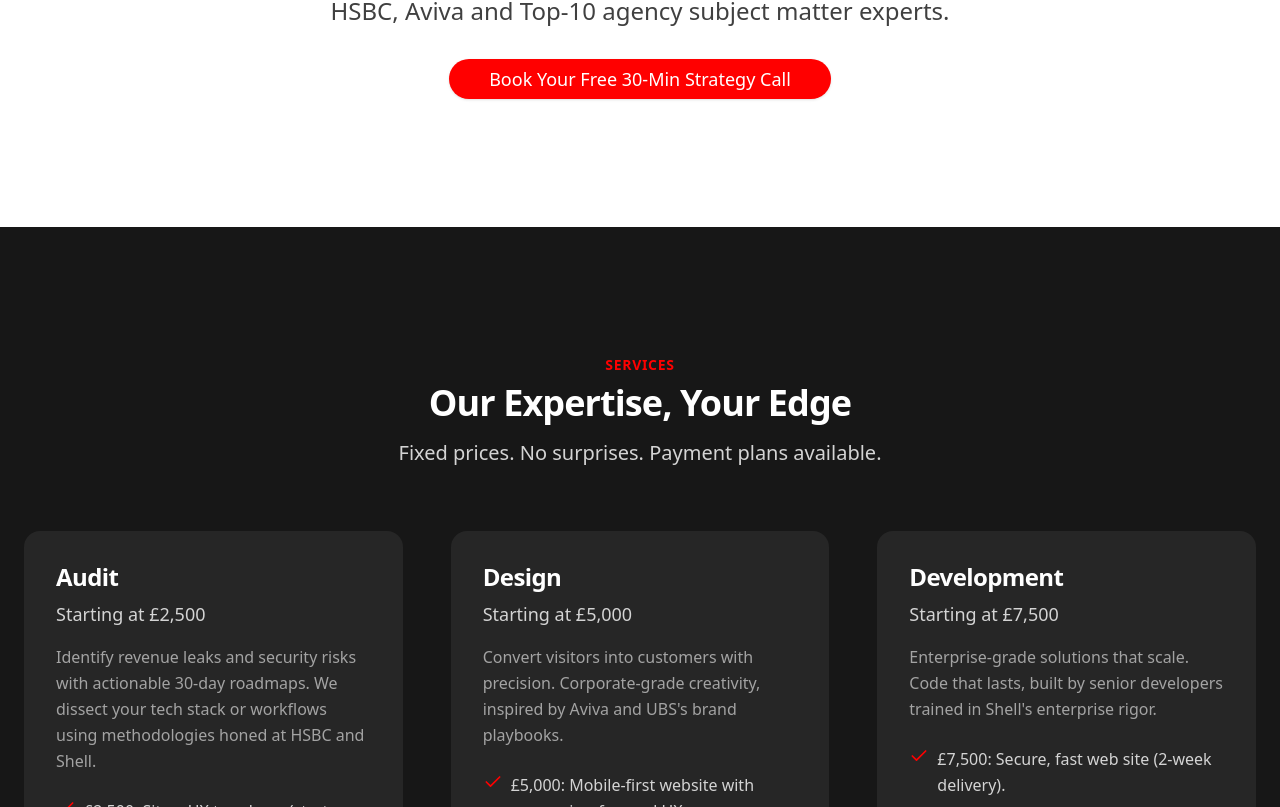
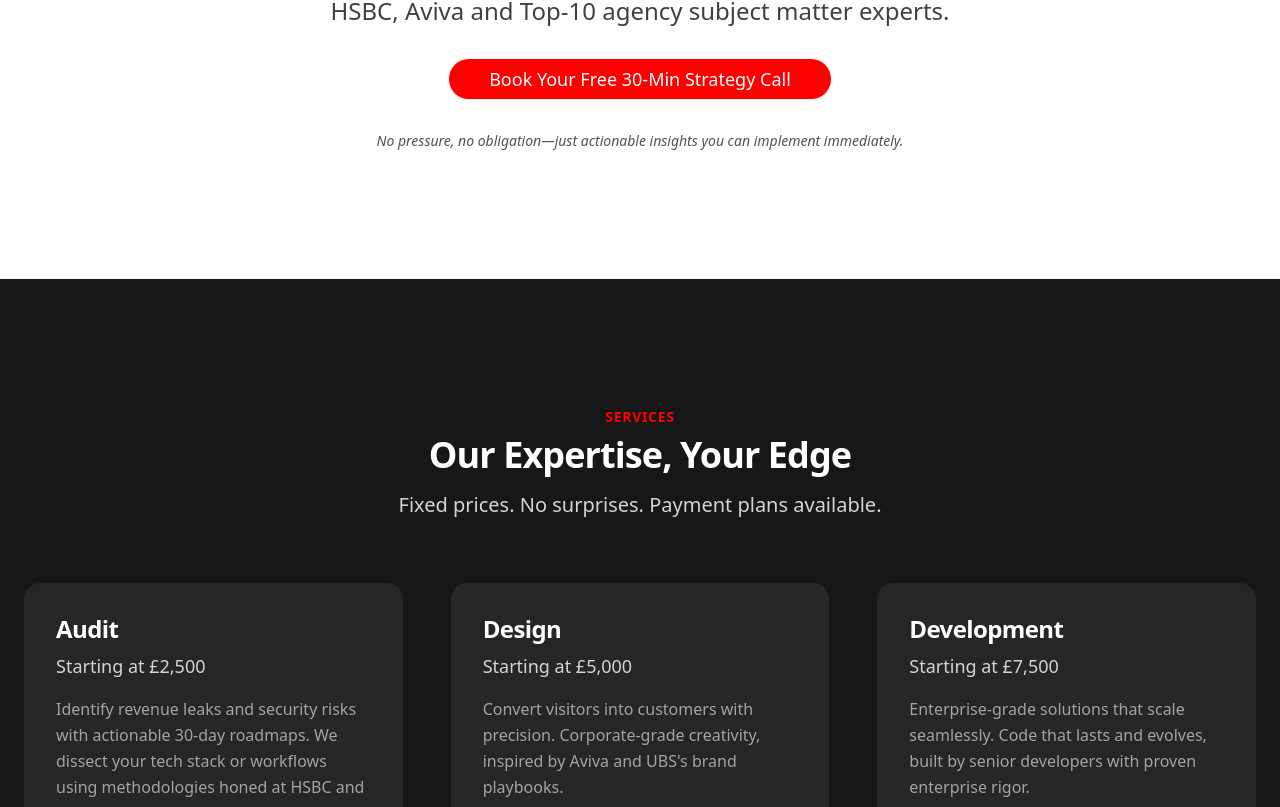
Before and after one commit to hasanakyol/profusion, a Next.js app: page / in a window 1280 px wide. Shown: the part 433-1240 px from the top of the page. Built offline with nearby package versions, Linux system fonts and the light colour scheme.

Commit message:
modified:   app/page.tsx

```diff
--- a/app/page.tsx
+++ b/app/page.tsx
@@ -81,6 +81,9 @@ export default function Home() {
                   Book Your Free 30-Min Strategy Call
                 </Link>
               </Button>
+              <p className="text-sm italic text-neutral-600">
+                No pressure, no obligation—just actionable insights you can implement immediately.
+              </p>
             </div>
           </div>
         </section>
@@ -106,7 +109,7 @@ export default function Home() {
                 title: "Audit",
                 price: "Starting at £2,500",
                 description:
-                  "Identify revenue leaks and security risks with actionable 30-day roadmaps. We dissect your tech stack or workflows using methodologies honed at HSBC and Shell.",
+                  "Identify revenue leaks and security risks with actionable 30-day roadmaps. We dissect your tech stack or workflows using methodologies honed at HSBC and UBS.",
                 items: [
                   "£2,500: Site + UX teardown (startup-ready).",
                   "£5,000: Full workflow audit + competitor benchmarks (enterprise-grade).",
@@ -126,7 +129,7 @@ export default function Home() {
                 title: "Development",
                 price: "Starting at £7,500",
                 description:
-                  "Enterprise-grade solutions that scale. Code that lasts, built by senior developers trained in Shell's enterprise rigor.",
+                  "Enterprise-grade solutions that scale seamlessly. Code that lasts and evolves, built by senior developers with proven enterprise rigor.",
                 items: [
                   "£7,500: Secure, fast web site (2-week delivery).",
                   "15,000: Custom web or mobile app as a minimal viable product (MVP).",
@@ -272,7 +275,7 @@ export default function Home() {
               {
                 title: "No Hierarchies, Just Expertise",
                 price: "Direct Access",
-                description: "Work directly with ex-HSBC, UBS, and Shell veterans. No account managers, no middlemen—just seasoned experts who've solved similar challenges.",
+                description: "Work directly with ex-HSBC, UBS, and Aviva veterans. No account managers, no middlemen—just seasoned experts who've solved similar challenges.",
                 items: [
                   "Direct access to senior experts",
                   "20+ years enterprise experience"
@@ -357,7 +360,7 @@ export default function Home() {
               {[
                 {
                   question: "Why choose Profusion over a traditional agency?",
-                  answer: "Direct access to ex-HSBC, UBS, and Shell design and technical leads—no juniors, no account managers, no bureaucracy. You get enterprise-grade solutions at 30-40% lower cost, delivered at startup speed. Think bank-level quality without the bloated agency pricing and endless meetings."
+                  answer: "Direct access to ex-HSBC, UBS, and Aviva design and technical leads—no juniors, no account managers, no bureaucracy. You get enterprise-grade solutions at 30-40% lower cost, delivered at startup speed. Think bank-level quality without the bloated agency pricing and endless meetings."
                 },
                 {
                   question: "How does your fixed pricing work?",
@@ -369,11 +372,11 @@ export default function Home() {
                 },
                 {
                   question: "How quickly can you deliver?",
-                  answer: "Most projects launch within 2-4 weeks. We achieve this through battle-tested frameworks from UBS and Shell, automated testing, and parallel execution. Our senior-only team means zero training overhead and no junior mistakes slowing things down. Enterprise quality at startup speed."
+                  answer: "Most projects launch within 2-4 weeks. We achieve this through battle-tested frameworks from UBS, automated testing, and parallel execution. Our senior-only team means zero training overhead and no junior mistakes slowing things down. Enterprise quality at startup speed."
                 },
                 {
                   question: "What makes your enterprise experience valuable for my business?",
-                  answer: "We've distilled two decades of HSBC, UBS, and Shell best practices into practical solutions that work for any size business. You get bank-level security, scalable architecture, and risk management—without the enterprise complexity or cost. It's about future-proofing your business from day one."
+                  answer: "We've distilled two decades of HSBC and UBS best practices into practical solutions that work for any size business. You get bank-level security, scalable architecture, and risk management—without the enterprise complexity or cost. It's about future-proofing your business from day one."
                 },
                 {
                   question: "How do you maintain quality at such speed?",
@@ -389,7 +392,7 @@ export default function Home() {
                 },
                 {
                   question: "Can you handle complex technical challenges?",
-                  answer: "Complex challenges are our sweet spot. We've architected trading platforms for UBS, security systems for HSBC, and scalable solutions for Shell. Now we bring that same expertise to your business. If it's technical and mission-critical, we've probably solved it at enterprise scale."
+                  answer: "Complex challenges are our sweet spot. We've architected trading platforms for UBS, security systems for HSBC, and enterprise solutions for Fortune 500 companies. Now we bring that same expertise to your business. If it's technical and mission-critical, we've probably solved it at enterprise scale."
                 },
                 {
                   question: "Why are you launching your own brand now?",
@@ -427,8 +430,8 @@ export default function Home() {
         <div className="container mx-auto px-6">
           <div className="text-center mb-16">
             <p className="text-sm font-semibold tracking-wider uppercase text-swiss-red">Contact</p>
-            <h2 id="contact-title" className="text-3xl sm:text-4xl font-extrabold tracking-tight text-white mt-2">Let's Get Talking</h2>
-            <p className="text-lg sm:text-xl font-medium text-neutral-300 mt-4 max-w-2xl mx-auto">
+            <h2 id="contact-title" className="text-3xl sm:text-4xl font-extrabold tracking-tight text-white mt-2">Let's Get Started</h2>
+            <p className="text-lg sm:text-m font-medium text-neutral-300 mt-4 max-w-3xl mx-auto">
               No pressure, no obligation—just actionable insights you can implement immediately.
             </p>
           </div>
```
